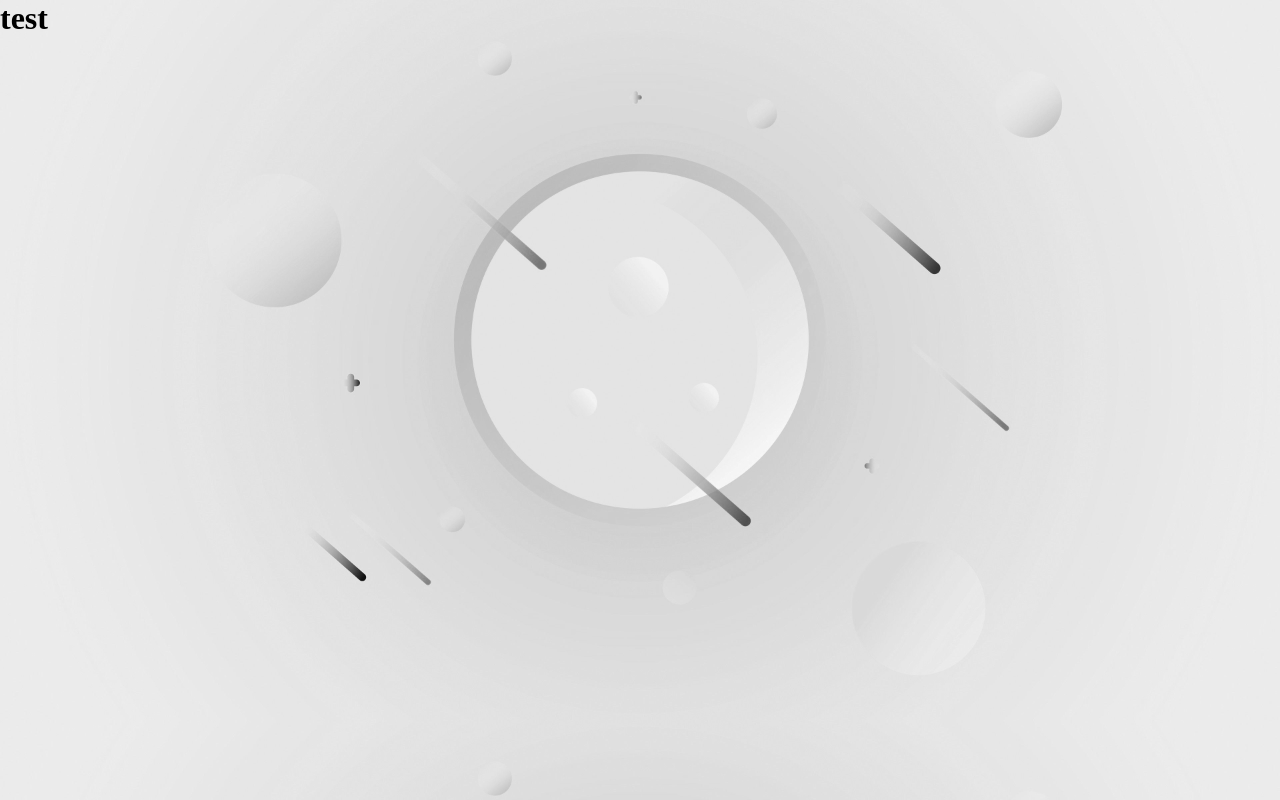
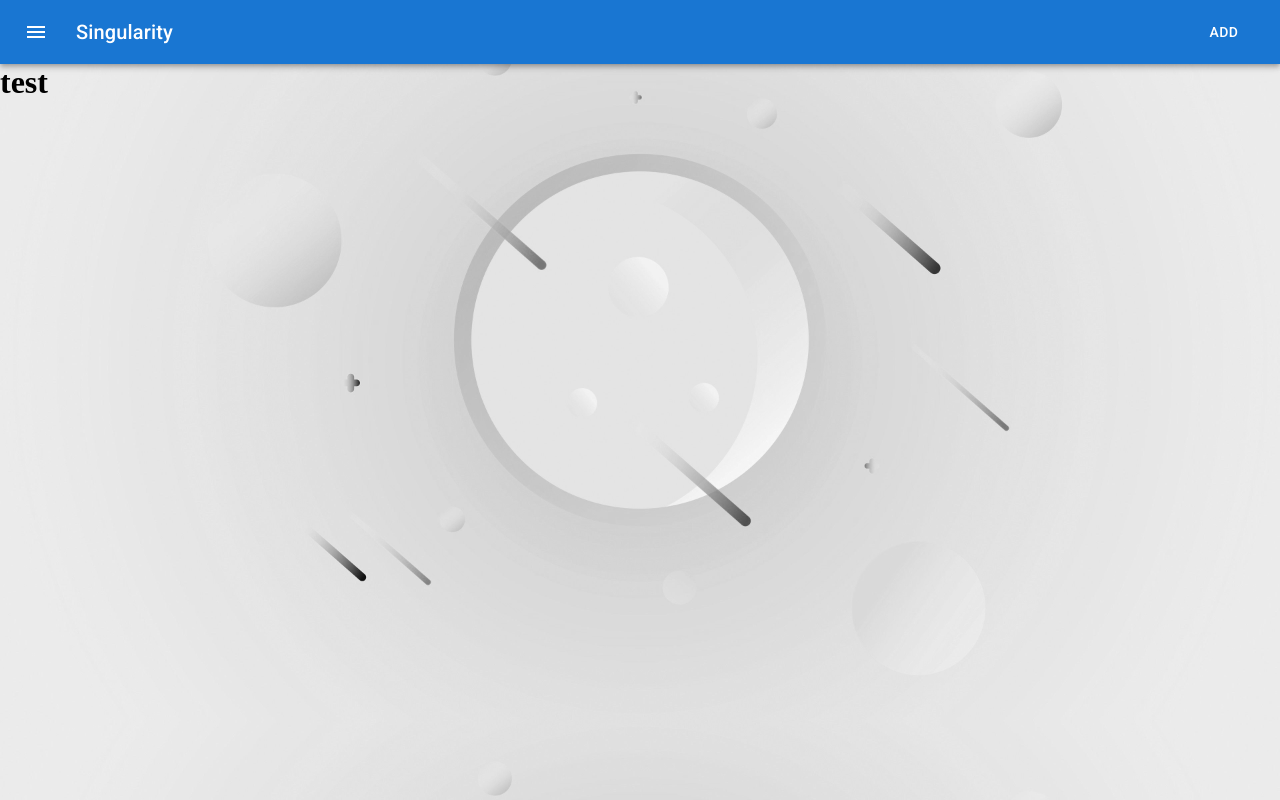
Before and after one commit to g-n-x/sigularity, a React (Create React App) app in the folder client/: page / in a window 1280 px wide. Built offline with nearby package versions, Linux system fonts and the light colour scheme; the HTML template or start-up script is replaced by a standard one.

Commit message:
add navbar

```diff
--- a/client/src/App.tsx
+++ b/client/src/App.tsx
@@ -1,8 +1,12 @@
 import React from 'react';
+import NavBar from './components/NavBar';
 
 const App: React.FC = () => {
   return (
-    <h1>test</h1>
+    <>
+      <NavBar></NavBar>
+      <h1>test</h1>
+    </>
   );
 }
 
--- /dev/null
+++ b/client/src/components/NavBar.tsx
@@ -0,0 +1,34 @@
+import React from 'react'
+import {
+    Box,
+    AppBar,
+    Toolbar,
+    IconButton,
+    Typography,
+    Button
+} from '@mui/material'
+import MenuIcon from '@mui/icons-material/Menu'
+
+const NavBar: React.FC = () => {
+    return (
+        <Box sx={{ flexGrow: 1 }}>
+            <AppBar position="static">
+                <Toolbar>
+                    <IconButton
+                        size="large"
+                        edge="start"
+                        color="inherit"
+                        aria-label="menu"
+                        sx={{ mr: 2 }}
+                    >
+                        <MenuIcon />
+                    </IconButton>
+                    <Typography variant="h6" component="div" sx={{ flexGrow: 1 }}>Singularity</Typography>
+                    <Button color="inherit">Add</Button>
+                </Toolbar>
+            </AppBar>
+        </Box>
+    )
+}
+
+export default NavBar
```
